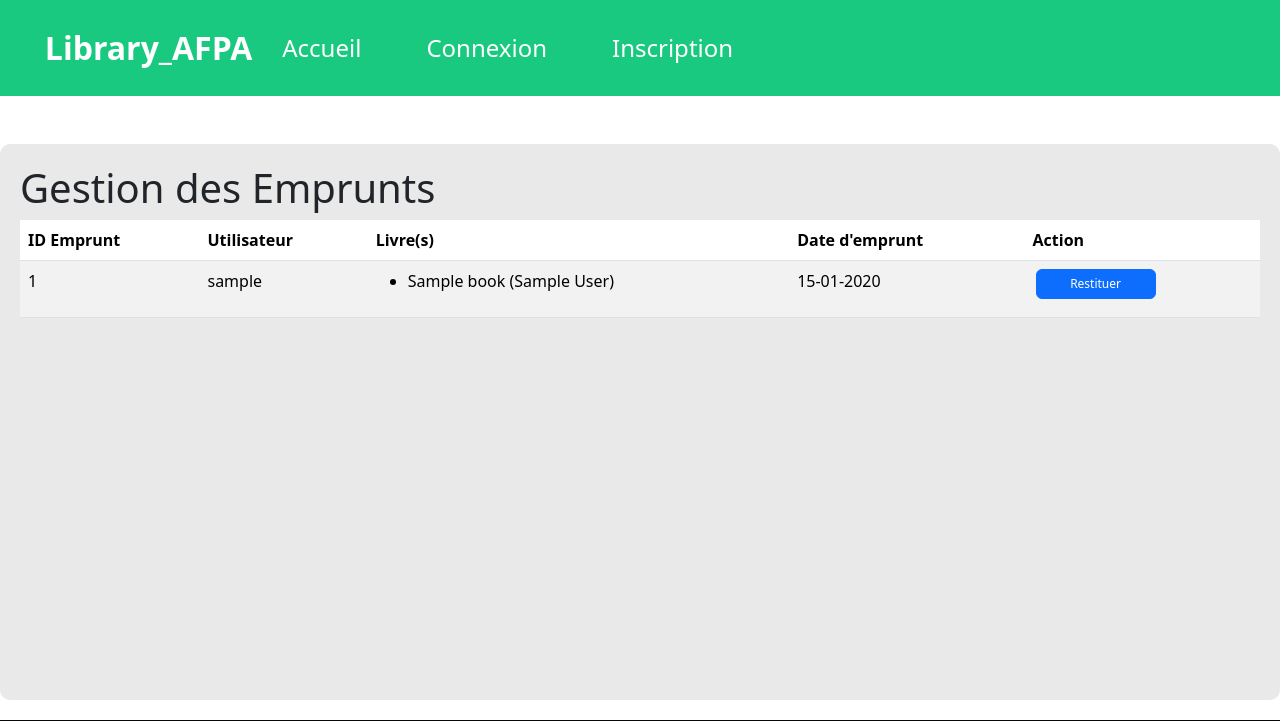
After one commit to Kleb0/Library_AFPA, a Symfony app: template templates/management/loanManagement.html.twig in a window 1280 px wide. The commit adds this page. Shown: the top 721 px of the page. Run offline with Twig, Linux system fonts and the light colour scheme; the template is opened without the code that fills it: most values are stand-ins (such as "Sample title", 1, 10 or a date in 2020); some libraries are stand-ins or nearby versions.

Commit message:
some fixe before working room management implementation

```diff
--- a/public/css/bookmanagement.css
+++ b/public/css/bookmanagement.css
@@ -5,12 +5,13 @@
     /* scale the container by 90% */
     transform: scale(0.8);
     position: relative;
-    top: -120px;
+    top: -140px;
+    left: -100px;
 
 }
 
 .table td {
-    max-width: 600px;
+    max-width: 700px;
     white-space: nowrap;
     overflow: hidden;
     text-overflow: ellipsis;
--- a/templates/bookview/bookview.html.twig
+++ b/templates/bookview/bookview.html.twig
@@ -37,9 +37,6 @@
                     Non
                     {% if borrowHistory is defined and borrowHistory.returnedAt is defined %}
                      <br> <strong>Date de retour prévue :</strong> {{ borrowHistory.returnedAt|date('d/m/Y') }}
-
-                    {% else %}
-                        <br>TEST TEST</br>
                     {% endif %}
                 {% endif %}
             </p>
--- a/templates/management/bookmanagement.html.twig
+++ b/templates/management/bookmanagement.html.twig
@@ -41,6 +41,8 @@
                         <a href="{{ path('book_view', {'customId': book.customId}) }}" class="btn btn-info">Voir</a>
                         {% if not book.isAvailable %}
                             <a href="{{ path('admin_check_loan', {'customId': book.customId}) }}" class="btn btn-secondary">Vérifier l'emprunt</a>
+                            <a href="{{ path('loan_management') }}" class="btn btn-success">Restitution</a>
+
                         {% endif %}
                     </td>
 
--- /dev/null
+++ b/templates/management/loanManagement.html.twig
@@ -0,0 +1,44 @@
+{% extends 'base.html.twig' %}
+
+{% block title %}Gestion des Emprunts{% endblock %}
+
+{% block body %}
+<h1>Gestion des Emprunts</h1>
+
+<table class="table table-striped">
+    <thead>
+        <tr>
+            <th>ID Emprunt</th>
+            <th>Utilisateur</th>
+            <th>Livre(s)</th>
+            <th>Date d'emprunt</th>
+            <th>Action</th>
+        </tr>
+    </thead>
+    <tbody>
+        {% for history in borrowHistories %}
+            <tr>
+                <td>{{ history.id }}</td>
+                <td>{{ history.user.username }}</td>
+                <td>
+                    <ul>
+                        {% for book in history.books %}
+                            <li>{{ book.title }} ({{ book.author }})</li>
+                        {% endfor %}
+                    </ul>
+                </td>
+                <td>{{ history.borrowedAt|date('d-m-Y') }}</td>
+                <td>
+                    <form action="{{ path('return_book', {'id': history.id}) }}" method="post" style="display:inline;">
+                        <button type="submit" class="btn btn-primary" onclick="return confirm('Confirmez-vous la restitution du livre ?');">Restituer</button>
+                    </form>
+                </td>
+            </tr>
+        {% else %}
+            <tr>
+                <td colspan="5">Aucun emprunt en cours.</td>
+            </tr>
+        {% endfor %}
+    </tbody>
+</table>
+{% endblock %}
```
Also changed, not shown: src/Controller/BorrowController.php (+78 -28 lines), public/uploads/book_images/675f68a6257f8.jpg (added).
